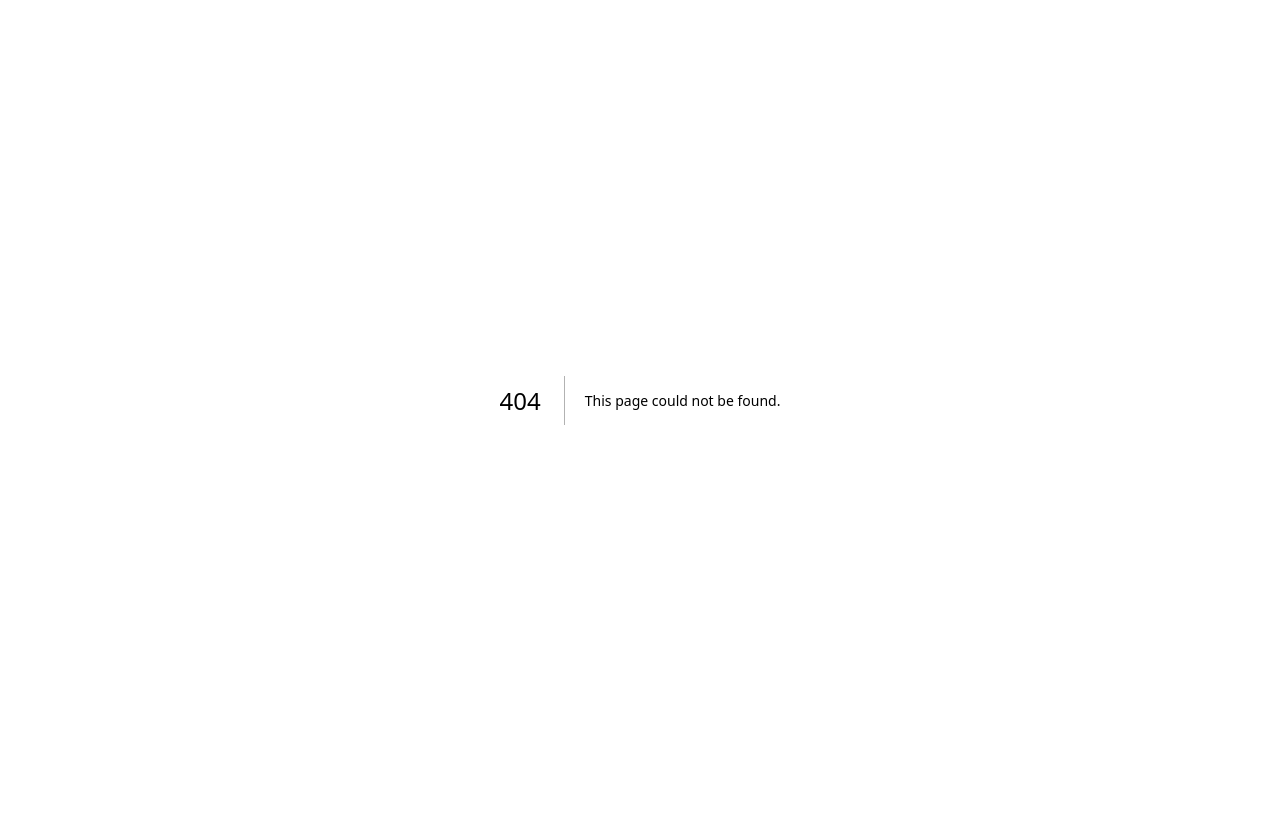
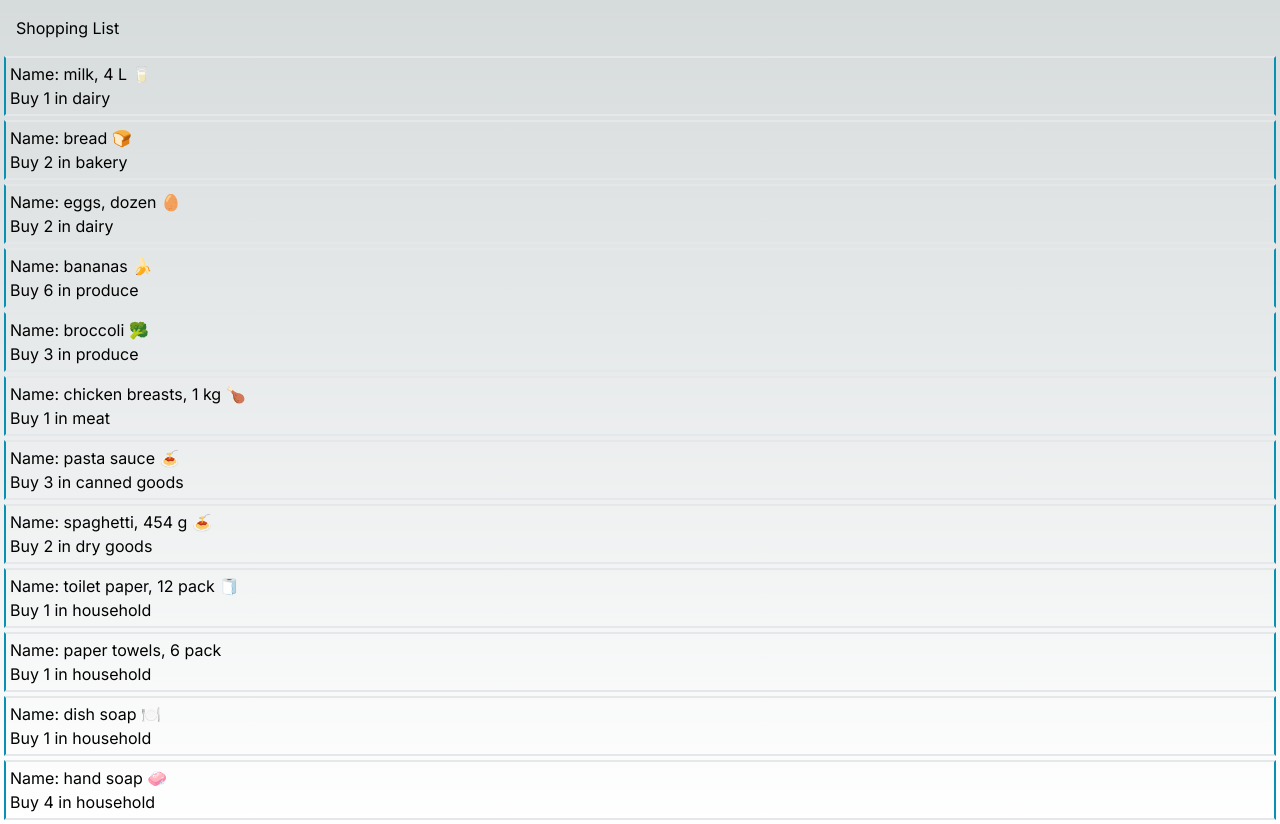
Before and after one commit to abo-chen/cprg306-assignments, a Next.js app: page /week3 in a window 1280 px wide. Before the commit this address had no page. Before the commit the page ends 800 px from the top, so only its background shows below. Built offline with nearby package versions, Linux system fonts and the light colour scheme.

Commit message:
week3 done

```diff
--- a/app/page.js
+++ b/app/page.js
@@ -22,7 +22,6 @@
           <li><Link href="week13">week13</Link></li>
           <li><Link href="week14">week14</Link></li>
           <li><Link href="week15">week15</Link></li>
-          <li>week4</li>
         </ul>
       </div>
     </main>
--- a/app/week2/page.js
+++ b/app/week2/page.js
@@ -2,9 +2,9 @@
 
 export default function Page() {
   return (
-    <main class="flex min-h-screen flex-col items-center justify-between p-24">
-      <div class="z-10 max-w-5xl w-full items-center justify-between font-mono text-sm lg:flex">
-        <h1 class="text-4xl">My Shopping List</h1>
+    <main className="flex min-h-screen flex-col items-center justify-between p-24">
+      <div className="z-10 max-w-5xl w-full items-center justify-between font-mono text-sm lg:flex">
+        <h1 className="text-4xl">My Shopping List</h1>
         <StudentInfo />
       </div>
     </main>
--- /dev/null
+++ b/app/week3/item-list.js
@@ -0,0 +1,92 @@
+import Item from "./item";
+
+export default function ItemList(){
+    const item1 = {
+        name: "milk, 4 L 🥛",
+        quantity: 1,
+        category: "dairy",
+      };
+
+      const item2 = {
+        name: "bread 🍞",
+        quantity: 2,
+        category: "bakery",
+      };
+
+      const item3 = {
+        name: "eggs, dozen 🥚",
+        quantity: 2,
+        category: "dairy",
+      };
+
+      const item4 = {
+        name: "bananas 🍌",
+        quantity: 6,
+        category: "produce",
+      };
+
+      const item5 = {
+        name: "broccoli 🥦",
+        quantity: 3,
+        category: "produce",
+      };
+
+      const item6 = {
+        name: "chicken breasts, 1 kg 🍗",
+        quantity: 1,
+        category: "meat",
+      };
+
+      const item7 = {
+        name: "pasta sauce 🍝",
+        quantity: 3,
+        category: "canned goods",
+      };
+
+      const item8 = {
+        name: "spaghetti, 454 g 🍝",
+        quantity: 2,
+        category: "dry goods",
+      };
+
+      const item9 = {
+        name: "toilet paper, 12 pack 🧻",
+        quantity: 1,
+        category: "household",
+      };
+
+      const item10 = {
+        name: "paper towels, 6 pack",
+        quantity: 1,
+        category: "household",
+      };
+
+      const item11 = {
+        name: "dish soap 🍽️",
+        quantity: 1,
+        category: "household",
+      };
+
+      const item12 = {
+        name: "hand soap 🧼",
+        quantity: 4,
+        category: "household",
+      };
+
+      return(
+        <>
+            <Item name={item1.name} quantity={item1.quantity} category={item1.category} />
+            <Item name={item2.name} quantity={item2.quantity} category={item2.category} />
+            <Item name={item3.name} quantity={item3.quantity} category={item3.category} />
+            <Item name={item4.name} quantity={item4.quantity} category={item4.category} />
+            <Item name={item5.name} quantity={item5.quantity} category={item5.category} />
+            <Item name={item6.name} quantity={item6.quantity} category={item6.category} />
+            <Item name={item7.name} quantity={item7.quantity} category={item7.category} />
+            <Item name={item8.name} quantity={item8.quantity} category={item8.category} />
+            <Item name={item9.name} quantity={item9.quantity} category={item9.category} />
+            <Item name={item10.name} quantity={item10.quantity} category={item10.category} />
+            <Item name={item11.name} quantity={item11.quantity} category={item11.category} />
+            <Item name={item12.name} quantity={item12.quantity} category={item12.category} />
+        </>
+      );
+}
--- /dev/null
+++ b/app/week3/item.js
@@ -0,0 +1,9 @@
+
+export default function Item({name, quantity, category}){
+    return(
+        <div className="m-1 p-1 border-x-cyan-600 border-2">
+            <h3>Name: {name}</h3>
+            <p>Buy {quantity} in {category}</p>
+        </div>
+    );
+}
--- /dev/null
+++ b/app/week3/page.js
@@ -0,0 +1,10 @@
+import ItemList from "./item-list";
+
+export default function Page() {
+    return (
+      <main>
+        <h1 className="m-2 p-2">Shopping List</h1>
+        <ItemList />
+      </main>
+    );
+  }
```
